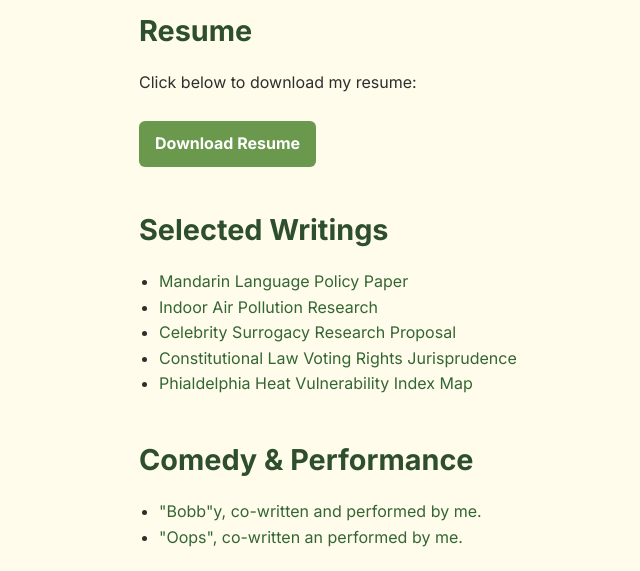
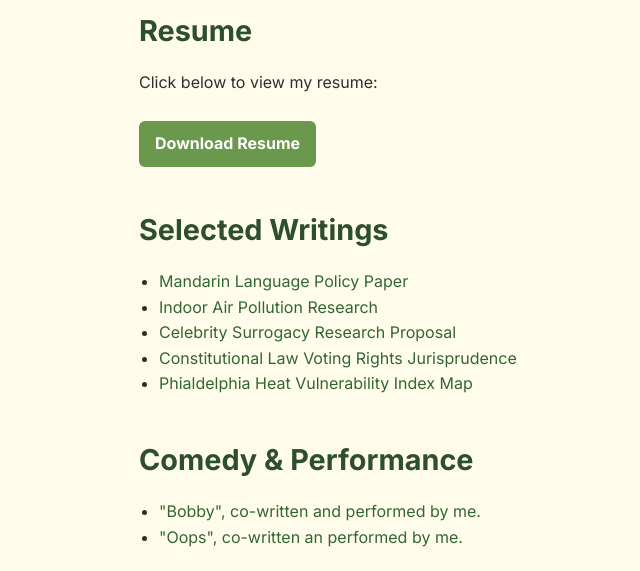
Before and after one commit to emiliabronk/portfolio, a plain HTML site: page index.html in a window 1280 px wide. Shown: the part 595-1166 px from the top of the page, 151-791 px from the left. Drawn offline with Linux system fonts and the light colour scheme.

Commit message:
Update index.html

```diff
--- a/index.html
+++ b/index.html
@@ -101,7 +101,7 @@
 
     <section id="resume">
       <h2>Resume</h2>
-      <p>Click below to download my resume:</p>
+      <p>Click below to view my resume:</p>
       <a class="button" href="resume.pdf" target="_blank">Download Resume</a>
     </section>
 
@@ -119,7 +119,7 @@
     <section id="comedy">
       <h2>Comedy & Performance</h2>
       <ul>
-        <li><a href="https://youtu.be/mOp9dvY1aw0?si=We88Qaxk7VGcDEag" target="_blank">"Bobb"y, co-written and performed by me.</a></li>
+        <li><a href="https://youtu.be/mOp9dvY1aw0?si=We88Qaxk7VGcDEag" target="_blank">"Bobby", co-written and performed by me.</a></li>
         <li><a href="https://youtu.be/Dw24zTvlLYA?si=As25RsnSQ6Af4_2M" target="_blank">"Oops", co-written an performed by me.</a></li>
       </ul>
     </section>
```
